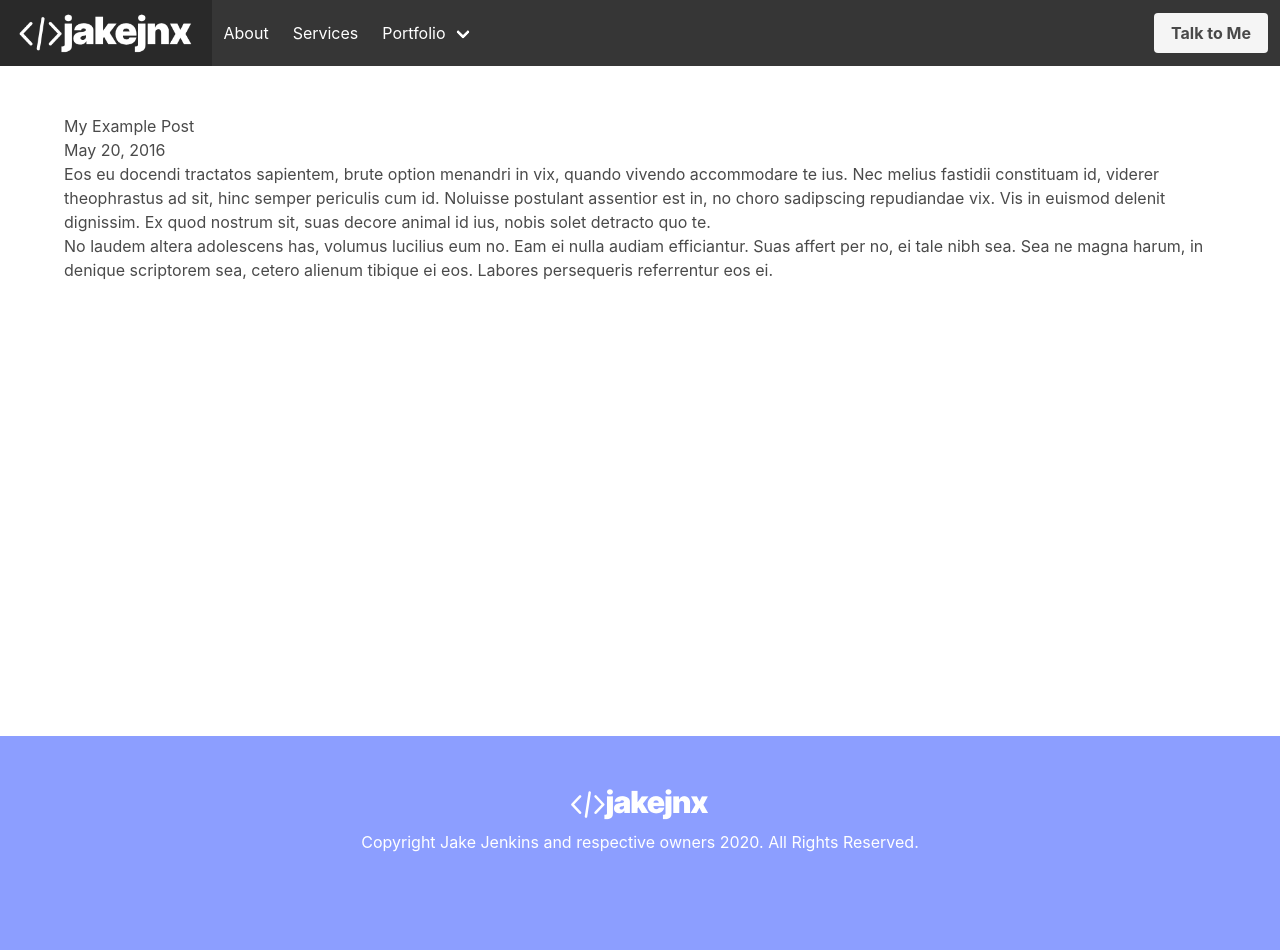
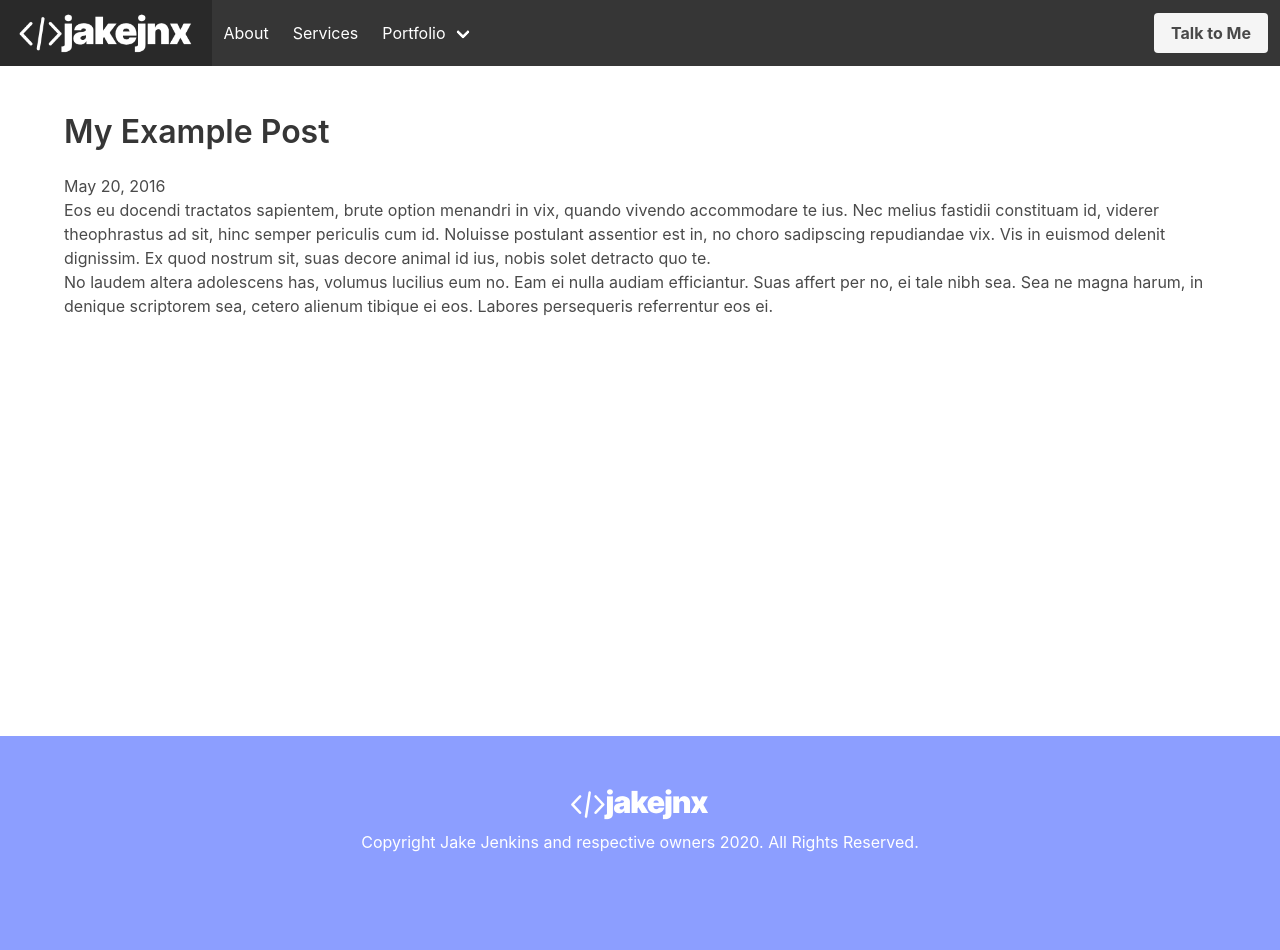
Before and after one commit to jake-jenkins/jjnx-bulma, a Jekyll site: the page built from _posts/2016-05-20-my-example-post.md, in a window 1280 px wide. Built offline with Jekyll 4.4.1, drawn with Linux system fonts in a browser that asks for light colours.

Commit message:
Update post.html

```diff
--- a/_layouts/post.html
+++ b/_layouts/post.html
@@ -5,7 +5,7 @@ layout: default
 <article class="post h-entry" itemscope itemtype="http://schema.org/BlogPosting">
 
   <header class="post-header">
-    <h1 class="post-title p-name" itemprop="name headline">{{ page.title | escape }}</h1>
+    <h1 class="title" itemprop="name headline">{{ page.title | escape }}</h1>
     <p class="post-meta">
       {%- assign date_format = site.minima.date_format | default: "%b %-d, %Y" -%}
       <time class="dt-published" datetime="{{ page.date | date_to_xmlschema }}" itemprop="datePublished">
```
